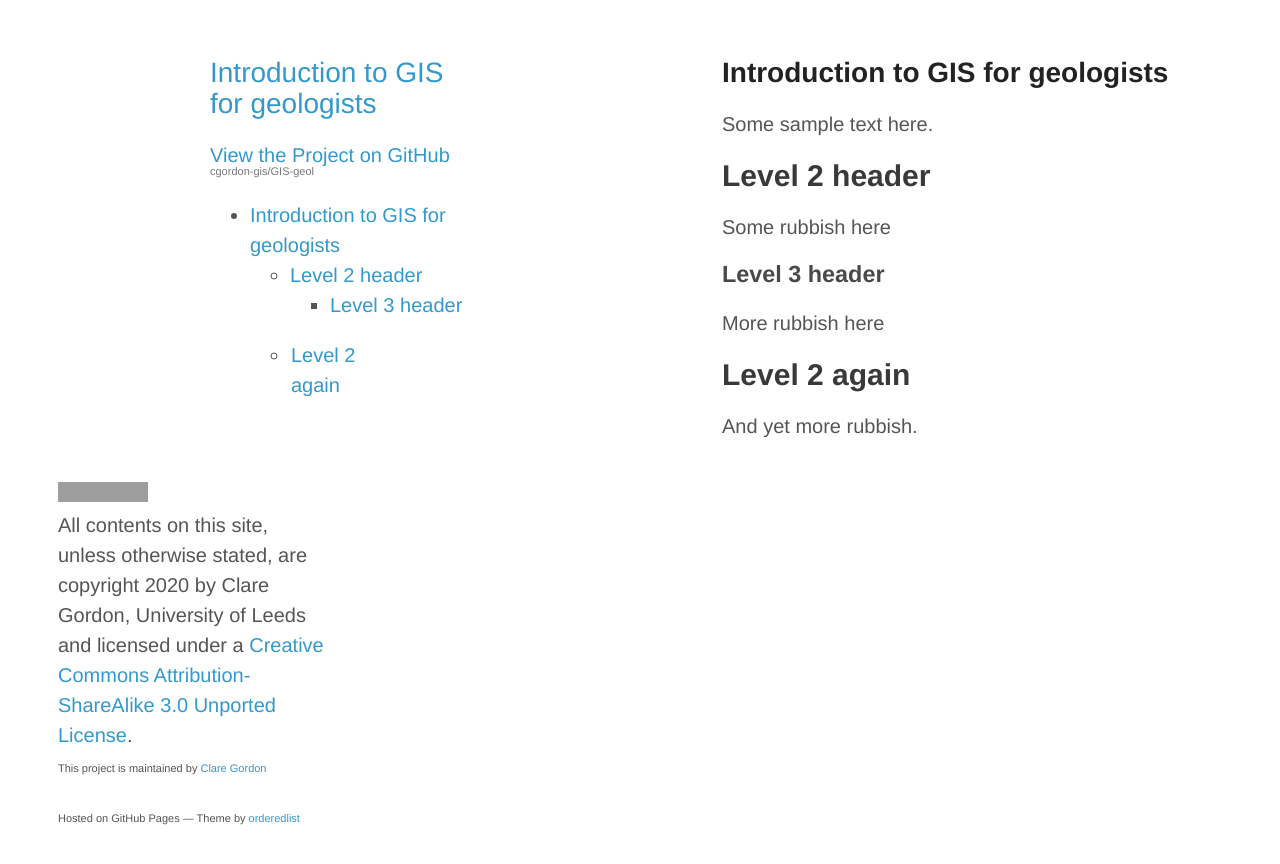
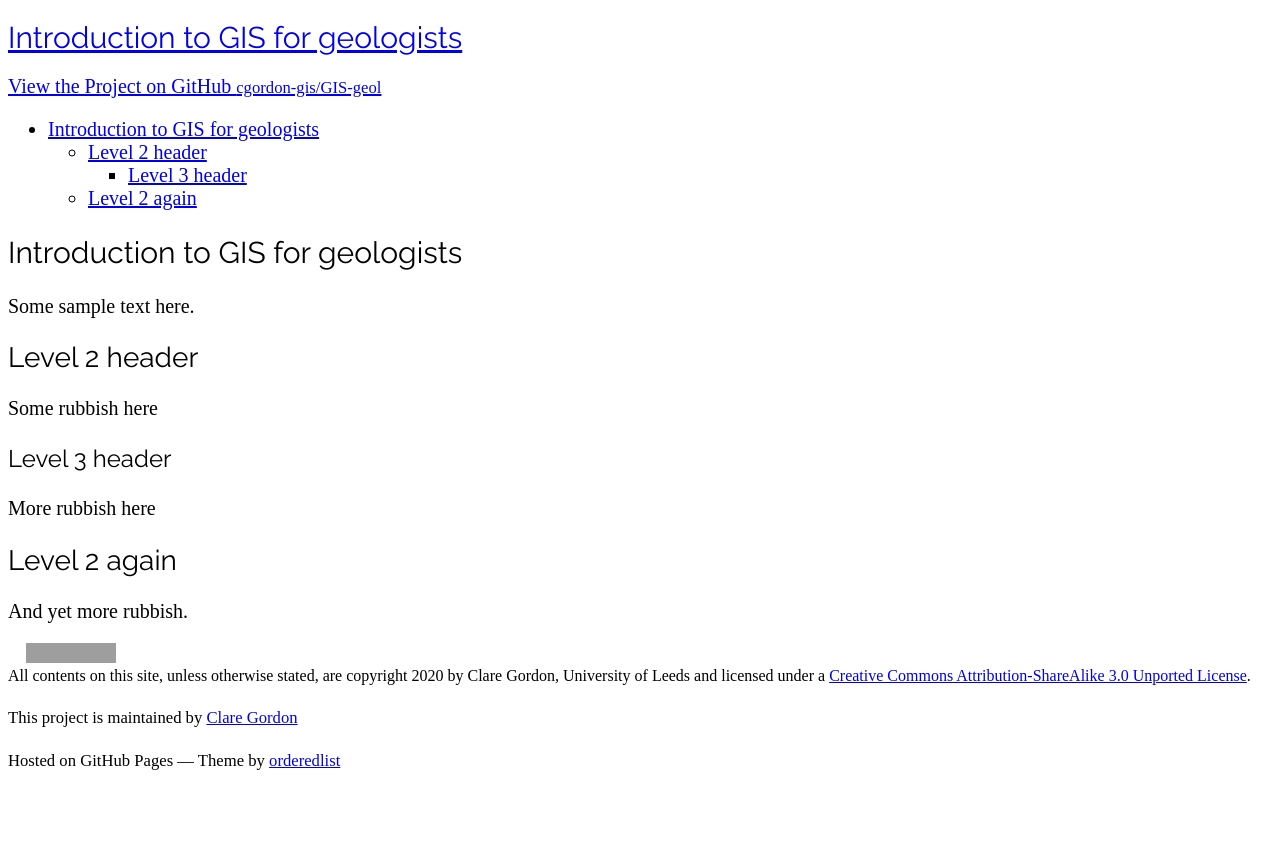
Before and after one commit to cgordon-gis/GIS-geol, a Jekyll site: the page built from index.md, in a window 1280 px wide. Shown: the top 864 px of the page. Built offline with Jekyll 4.4.1, drawn with Linux system fonts in a browser that asks for light colours; some web fonts are replaced; grey boxes are pictures that could not be loaded.

Commit message:
Changing font

```diff
--- a/_layouts/default.html
+++ b/_layouts/default.html
@@ -7,7 +7,7 @@
 
       <link rel="stylesheet" href="css/styles.css">
       <link rel="stylesheet" href="css/pygment_trac.css">
-      <link href='http://fonts.googleapis.com/css?family=Fanwood+Text:400,400italic' rel='stylesheet' type='text/css'>
+      <link href='http://fonts.googleapis.com/css?family=Raleway:400,600' rel='stylesheet' type='text/css'>
       <meta name="viewport" content="width=device-width, initial-scale=1, user-scalable=no">
       <!--[if lt IE 9]>
 	 <script src="//html5shiv.googlecode.com/svn/trunk/html5.js"></script>
--- a/css/styles.css
+++ b/css/styles.css
@@ -1,255 +1,135 @@
-@import url(https://fonts.googleapis.com/css?family=Lato:300italic,700italic,300,700);
+h1 {   font: 30px 'Raleway', Arial, sans-serif;   outline: none;}
+h2 {   font: 28px 'Raleway', Arial, sans-serif;   outline: none;}
+h3 {   font: 24px 'Raleway', Arial, sans-serif;   outline: none;}
+h4 {   font: 19px 'Raleway', Arial, sans-serif;   outline: none;}
+p {   font: 20px 'LinuxLibertineORegular', Times New Roman, serif;   /* font: 18px 'Raleway', Times New Roman, serif; */   outline: none;}
+li {   font: 20px 'LinuxLibertineORegular', Times New Roman, serif;   /* font: 18px 'Raleway', Times New Roman, serif; */   outline: none;}
 
-body {
-  padding:50px;
-  font:20px/1.5 "Fanwood Text", "Helvetica Neue", Helvetica, Arial, Lato, sans-serif;
-  color:#555;
-  font-weight:300;
+img {
+   border: thin;
+   border-style:solid;
+   border-color:gray;
+   margin: 0 18px;
+   padding: 0;
 }
 
-h1, h2, h3, h4, h5, h6 {
-  color:#222;
-  margin:0 0 20px;
-}
-
-p, ul, ol, table, pre, dl {
-  margin:0 0 20px;
-}
-
-h1, h2, h3 {
-  line-height:1.1;
-}
-
-h1 {
-  font-size:28px;
-}
-
-h2 {
-  color:#393939;
-}
-
-h3, h4, h5, h6 {
-  color:#494949;
-}
-
-a {
-  color:#39c;
-  font-weight:400;
-  text-decoration:none;
-}
-
-a small {
-  font-size:11px;
-  color:#777;
-  margin-top:-0.6em;
-  display:block;
-}
-
-.wrapper {
-  width:860px;
-  margin:0 auto;
-}
-
-blockquote {
-  border-left:1px solid #e5e5e5;
-  margin:0;
-  padding:0 0 0 20px;
-  font-style:italic;
-}
-
-code, pre {
-  font-family:Monaco, Bitstream Vera Sans Mono, Lucida Console, Terminal;
-  color:#333;
-  font-size:12px;
-}
-
-pre {
-  padding:8px 15px;
-  background: #f8f8f8;
-  border-radius:5px;
-  border:1px solid #e5e5e5;
-  overflow-x: auto;
-}
-
-table {
-  width:100%;
-  border-collapse:collapse;
-}
-
-th, td {
-  text-align:left;
-  padding:5px 10px;
-  border-bottom:1px solid #e5e5e5;
-}
-
-dt {
-  color:#444;
-  font-weight:700;
-}
-
-th {
-  color:#444;
-}
-
-img {
-  max-width:100%;
-}
-
-header {
-  width:270px;
-  float:left;
-  position:fixed;
-}
-
-/* header ul { */
-/*   list-style:none; */
-/*   height:40px; */
-/*    */
-/*   padding:0; */
-/*    */
-/*   background: #eee; */
-/*   background: -moz-linear-gradient(top, #f8f8f8 0%, #dddddd 100%); */
-/*   background: -webkit-gradient(linear, left top, left bottom, color-stop(0%,#f8f8f8), color-stop(100%,#dddddd)); */
-/*   background: -webkit-linear-gradient(top, #f8f8f8 0%,#dddddd 100%); */
-/*   background: -o-linear-gradient(top, #f8f8f8 0%,#dddddd 100%); */
-/*   background: -ms-linear-gradient(top, #f8f8f8 0%,#dddddd 100%); */
-/*   background: linear-gradient(top, #f8f8f8 0%,#dddddd 100%); */
-/*    */
-/*   border-radius:5px; */
-/*   border:1px solid #d2d2d2; */
-/*   box-shadow:inset #fff 0 1px 0, inset rgba(0,0,0,0.03) 0 -1px 0; */
-/*   width:270px; */
-/* } */
-/*  */
-/* header li { */
-/*   width:89px; */
-/*   float:left; */
-/*   border-right:1px solid #d2d2d2; */
-/*   height:40px; */
-/* } */
-/*  */
-/* header ul a { */
-/*   line-height:1; */
-/*   font-size:11px; */
-/*   color:#999; */
-/*   display:block; */
-/*   text-align:center; */
-/*   padding-top:6px; */
-/*   height:40px; */
-/* } */
-
-strong {
-  color:#222;
-  font-weight:700;
-}
-
-header ul li + li {
-  width:88px;
-  border-left:1px solid #fff;
-}
-
-header ul li + li + li {
-  border-right:none;
-  width:89px;
-}
-
-header ul a strong {
-  font-size:14px;
-  display:block;
-  color:#222;
-}
-
-section {
-  width:500px;
-  float:right;
-  padding-bottom:50px;
-}
-
-small {
-  font-size:11px;
-}
-
-hr {
-  border:0;
-  background:#e5e5e5;
-  height:1px;
-  margin:0 0 20px;
-}
-
-footer {
-  width:270px;
-  float:left;
-  position:fixed;
-  bottom:50px;
-}
-
-@media print, screen and (max-width: 960px) {
-
-  div.wrapper {
-    width:auto;
-    margin:0;
-  }
-
-  header, section, footer {
-    float:none;
-    position:static;
-    width:auto;
-  }
-
-  header {
-    padding-right:320px;
-  }
-
-  section {
-    border:1px solid #e5e5e5;
-    border-width:1px 0;
-    padding:20px 0;
-    margin:0 0 20px;
-  }
-
-  header a small {
-    display:inline;
-  }
-
-  header ul {
-    position:absolute;
-    right:50px;
-    top:52px;
-  }
-}
-
-@media print, screen and (max-width: 720px) {
-  body {
-    word-wrap:break-word;
-  }
-
-  header {
-    padding:0;
-  }
-
-  header ul, header p.view {
-    position:static;
-  }
-
-  pre, code {
-    word-wrap:normal;
-  }
-}
-
-@media print, screen and (max-width: 480px) {
-  body {
-    padding:15px;
-  }
-
-  header ul {
-    display:none;
-  }
+#generated-toc {
+   font: 16px 'Raleway', Arial, sans-serif;
 }
 
 @media print {
-  body {
-    padding:0.4in;
-    font-size:12pt;
-    color:#444;
-  }
+   .noPrint {
+      display:none;
+   }
 }
+
+.issue {
+   border-style:solid;
+   border-color:#abd0bc;
+   border-width:thin;
+   margin: 6px;
+   padding:2px 8px;
+   -moz-border-radius: 5px;
+   border-radius: 5px;
+}
+
+.caption {
+   /* font: 16px 'ComfortaaRegular', Arial, sans-serif; */
+   font: 16px 'Raleway', Arial, sans-serif;
+   margin-top: -3px;
+}
+.problem {
+
+}
+
+.reason {
+
+}
+
+.solution {
+}
+
+.menu {
+   /* font: 18px 'ComfortaaBold', Arial, sans-serif; */
+   font: 18px 'Raleway', Arial, sans-serif;
+}
+
+/* Styles for videoclips */
+
+video {
+   width: 700px;
+   height: 550px;
+   border: 1px solid black;
+}
+
+.video-container {
+   display: inline-block;
+   text-align: center;
+}
+
+
+/* Fonts */
+
+/* Comfortaa */
+
+@font-face {
+   font-family: 'ComfortaaRegular';
+   src: url('../fonts/Comfortaa/Comfortaa_Regular-webfont.eot');
+   src: url('../fonts/Comfortaa/Comfortaa_Regular-webfont.eot?#iefix') format('embedded-opentype'),
+   url('../fonts/Comfortaa/Comfortaa_Regular-webfont.woff') format('woff'),
+   url('../fonts/Comfortaa/Comfortaa_Regular-webfont.ttf') format('truetype'),
+   url('../fonts/Comfortaa/Comfortaa_Regular-webfont.svg#ComfortaaRegular') format('svg');
+   font-weight: normal;
+   font-style: normal;
+
+}
+
+@font-face {
+   font-family: 'ComfortaaBold';
+   src: url('../fonts/Comfortaa/Comfortaa_Bold-webfont.eot');
+   src: url('../fonts/Comfortaa/Comfortaa_Bold-webfont.eot?#iefix') format('embedded-opentype'),
+   url('../fonts/Comfortaa/Comfortaa_Bold-webfont.woff') format('woff'),
+   url('../fonts/Comfortaa/Comfortaa_Bold-webfont.ttf') format('truetype'),
+   url('../fonts/Comfortaa/Comfortaa_Bold-webfont.svg#ComfortaaBold') format('svg');
+   font-weight: normal;
+   font-style: normal;
+
+}
+
+/* Linux Libertine font */
+
+@font-face {
+   font-family: 'LinuxLibertineORegular';
+   src: url('../fonts/LinuxLibertine/LinLibertine_R-webfont.eot');
+   src: url('../fonts/LinuxLibertine/LinLibertine_R-webfont.eot?#iefix') format('embedded-opentype'),
+   url('../fonts/LinuxLibertine/LinLibertine_R-webfont.woff') format('woff'),
+   url('../fonts/LinuxLibertine/LinLibertine_R-webfont.ttf') format('truetype'),
+   url('../fonts/LinuxLibertine/LinLibertine_R-webfont.svg#LinuxLibertineORegular') format('svg');
+   font-weight: normal;
+   font-style: normal;
+
+}
+
+@font-face {
+   font-family: 'LinuxLibertineOItalic';
+   src: url('../fonts/LinuxLibertine/LinLibertine_RI-webfont.eot');
+   src: url('../fonts/LinuxLibertine/LinLibertine_RI-webfont.eot?#iefix') format('embedded-opentype'),
+   url('../fonts/LinuxLibertine/LinLibertine_RI-webfont.woff') format('woff'),
+   url('../fonts/LinuxLibertine/LinLibertine_RI-webfont.ttf') format('truetype'),
+   url('../fonts/LinuxLibertine/LinLibertine_RI-webfont.svg#LinuxLibertineOItalic') format('svg');
+   font-weight: normal;
+   font-style: normal;
+
+}
+
+@font-face {
+   font-family: 'LinuxLibertineOBold';
+   src: url('../fonts/LinuxLibertine/LinLibertine_RB-webfont.eot');
+   src: url('../fonts/LinuxLibertine/LinLibertine_RB-webfont.eot?#iefix') format('embedded-opentype'),
+   url('../fonts/LinuxLibertine/LinLibertine_RB-webfont.woff') format('woff'),
+   url('../fonts/LinuxLibertine/LinLibertine_RB-webfont.ttf') format('truetype'),
+   url('../fonts/LinuxLibertine/LinLibertine_RB-webfont.svg#LinuxLibertineOBold') format('svg');
+   font-weight: normal;
+   font-style: normal;
+
+}
```
Also changed, not shown: css/stylesOLD.css (added, +255 -0 lines), 2 other files.
